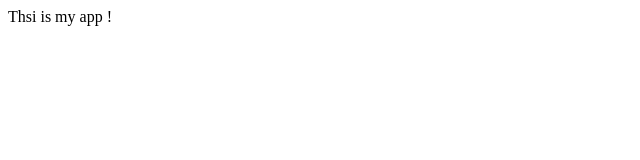
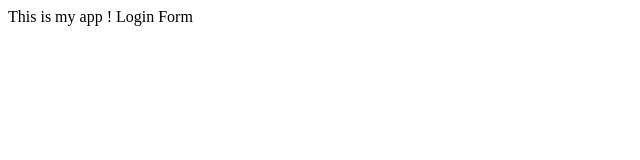
Before and after one commit to joserezn/myappsample, a plain HTML site: page index.html in a window 1280 px wide. Shown: the full height of the page, 0-640 px from the left. Drawn offline with Linux system fonts and the light colour scheme.

Commit message:
login form

```diff
--- a/index.html
+++ b/index.html
@@ -3,6 +3,7 @@
 	<title>My App</title>
 	</head>
 	<body>
-		Thsi is my app !
+		This is my app !
+		Login Form
 	</body>
 </html>
```
Also changed, not shown: login.html (added, +1 -0 lines).
